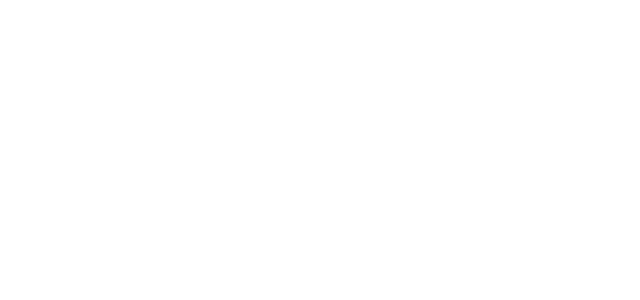
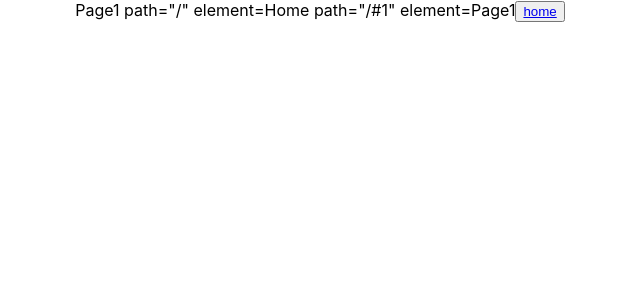
Before and after one commit to zoewang7512/router-test, a React (Create React App) app: page /#/p1 in a window 1280 px wide. Before the commit this address had no page. Shown: the top 300 px of the page, without its empty margins (320-960 px from the left). Built offline with nearby package versions, Linux system fonts and the light colour scheme.

Commit message:
clear url

```diff
--- a/package.json
+++ b/package.json
@@ -2,7 +2,7 @@
   "name": "router-test",
   "version": "0.1.0",
   "private": true,
-    "homepage":"https://zoewang7512.github.io/router-test/#",
+    "homepage":"https://zoewang7512.github.io/",
   "dependencies": {
     "@testing-library/jest-dom": "^5.17.0",
     "@testing-library/react": "^13.4.0",
--- a/src/App.js
+++ b/src/App.js
@@ -10,7 +10,7 @@ function App() {
      <HashRouter>
       <Routes>
            <Route path="/" element={<Home />} />
-            <Route path="/#1" element={<Page1 />} />
+            <Route path="/p1" element={<Page1 />} />
           </Routes></HashRouter>
     </div>
   );
--- a/src/Home.js
+++ b/src/Home.js
@@ -7,7 +7,7 @@ const Home = () => {
      path="/" element=Home
       path="/#1" element=Page1
 
-      <button> <a href="/#1">page1</a></button>
+      <button> <a href="/p1">page1</a></button>
     </div>
 
   )
--- a/src/Page1.js
+++ b/src/Page1.js
@@ -5,7 +5,7 @@ const Page1 = () => {
     <div>Page1
       path="/" element=Home
       path="/#1" element=Page1
-       <button> <a href="/router-test/#">home</a></button>
+       <button> <a href="/">home</a></button>
     </div>
   )
 }
```
